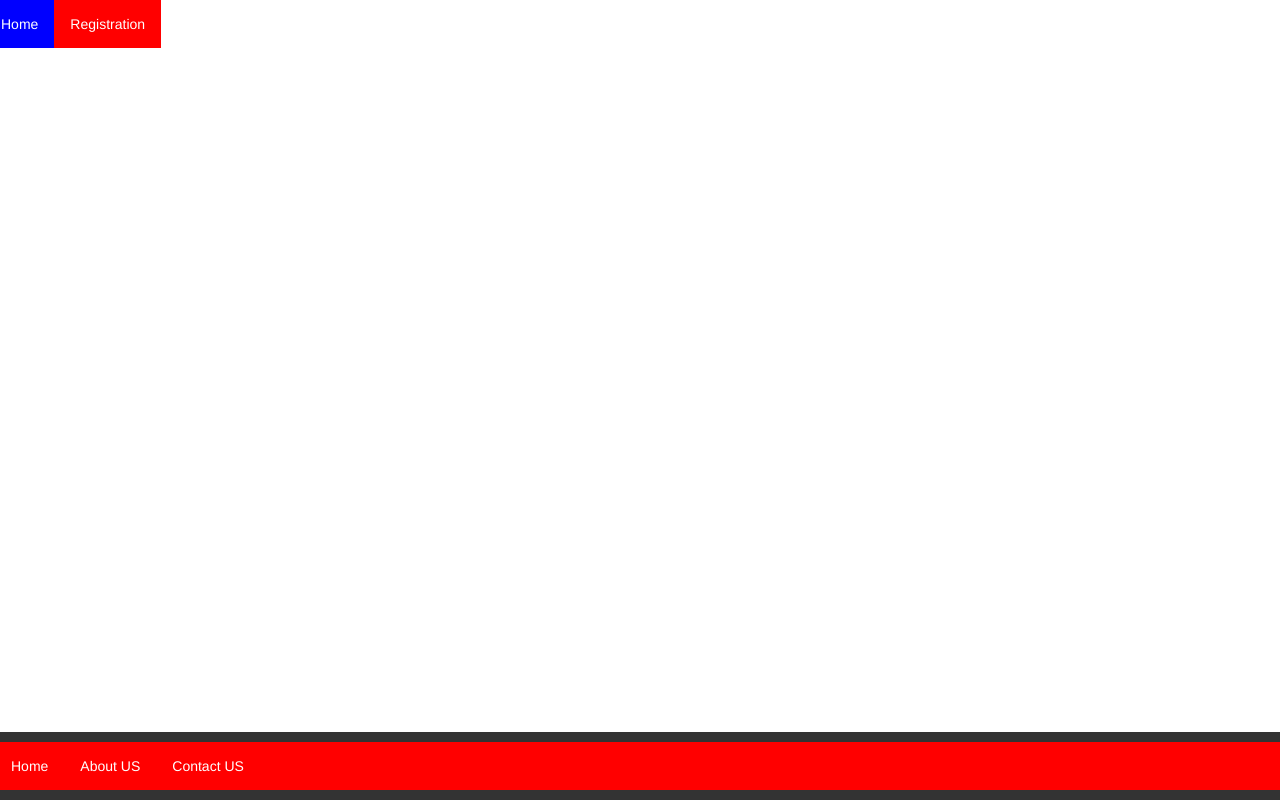
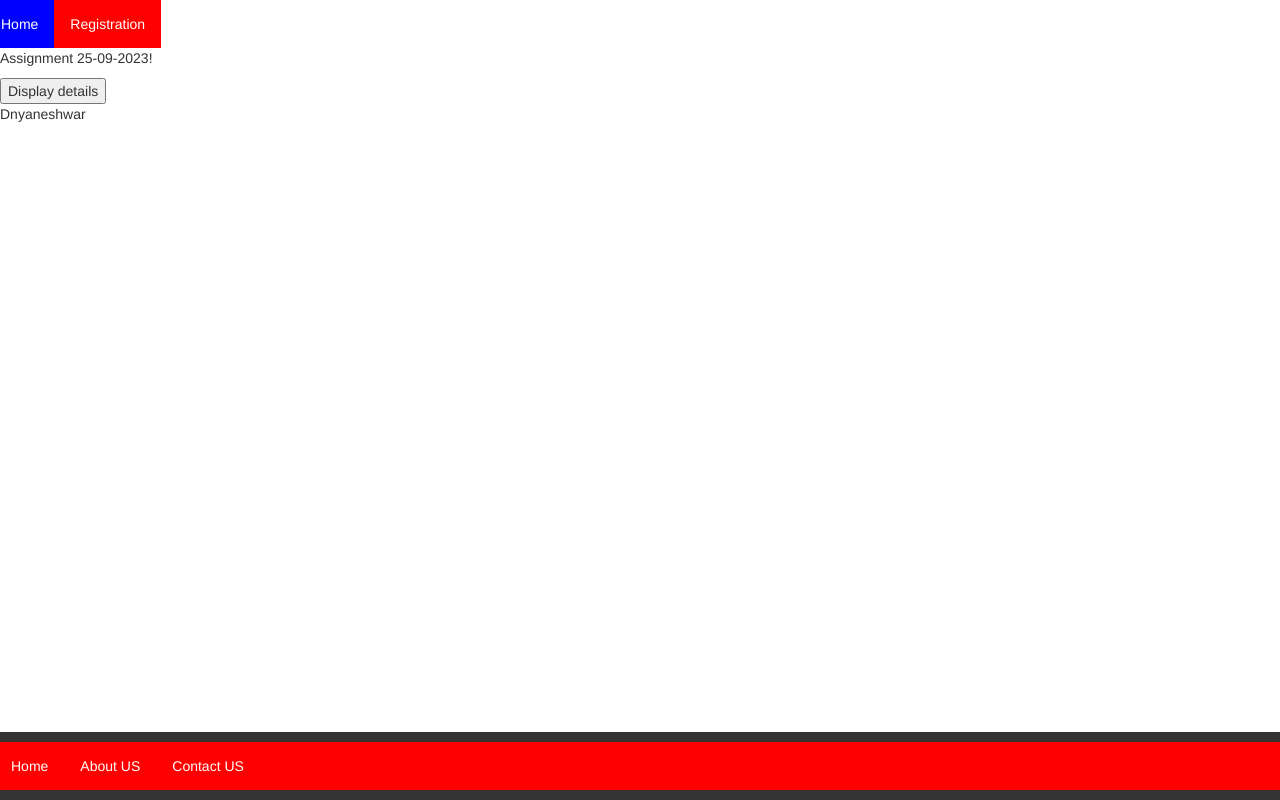
Before and after one commit to sdnyanesh352/quest-front, an Angular app: page /contactUs in a window 1280 px wide. Before the commit this address led to /. Built offline with nearby package versions, Linux system fonts and the light colour scheme.

Commit message:
contact page added

```diff
--- a/src/app/app-routing.module.ts
+++ b/src/app/app-routing.module.ts
@@ -1,12 +1,14 @@
 import { NgModule } from '@angular/core';
 import { RouterModule, Routes } from '@angular/router';
 import { HomeComponent } from './home/home.component';
+import { ContactUsComponent } from './components/contact-us/contact-us.component';
 
 const routes: Routes = [
 
   {path:"",component:HomeComponent},
 
-  {path:"employee",component:HomeComponent}
+  {path:"employee",component:HomeComponent},
+  {path:"contactUs",component:ContactUsComponent}
 
 ];
 @NgModule({
--- a/src/app/app.module.ts
+++ b/src/app/app.module.ts
@@ -11,6 +11,7 @@ import { FramesComponent } from './components/frames/frames.component';
 import { HeaderComponent } from './components/header/header.component';
 import { FooterComponent } from './components/footer/footer.component';
 import { Routes } from '@angular/router';
+import { ContactUsComponent } from './components/contact-us/contact-us.component';
 
 
 
@@ -22,7 +23,8 @@ import { Routes } from '@angular/router';
     SuccessAlertComponent,
     FramesComponent,
     HeaderComponent,
-    FooterComponent
+    FooterComponent,
+    ContactUsComponent
   ],
   imports: [
     BrowserModule,
--- /dev/null
+++ b/src/app/components/contact-us/contact-us.component.css
@@ -0,0 +1,4 @@
+.blue-background{
+    background-color: blue;
+    color: white;
+}
--- /dev/null
+++ b/src/app/components/contact-us/contact-us.component.html
@@ -0,0 +1,8 @@
+<p>Assignment 25-09-2023!</p>
+
+<button (click)="toggleText()">Display details</button>
+
+<p *ngIf="isVisible"> {{details}}</p>
+<ul>
+<p [ngClass]="{'blue-background':click>4}" *ngFor="let click of countClick">{{click}}</p>
+</ul>
--- /dev/null
+++ b/src/app/components/contact-us/contact-us.component.ts
@@ -0,0 +1,18 @@
+import { Component } from '@angular/core';
+
+@Component({
+  selector: 'app-contact-us',
+  templateUrl: './contact-us.component.html',
+  styleUrls: ['./contact-us.component.css']
+})
+export class ContactUsComponent {
+  details:string="Dnyaneshwar";
+  countClick:number[]=[];
+  isVisible:boolean=true;
+  toggleText(){
+    this.isVisible=!this.isVisible;
+    this.countClick.push(this.countClick.length+1);
+
+  }
+
+}
--- a/src/app/components/footer/footer.component.html
+++ b/src/app/components/footer/footer.component.html
@@ -7,7 +7,7 @@
                     <a>Home</a>
                 </li>
                 <li><a>About US</a></li>
-                <li><a>Contact US</a></li>
+                <li><a  routerLink="/contactUs" >Contact US</a></li>
             </ul>
         </div>
     </div>
```
Also changed, not shown: 1 other file (tests, documents, lock files or other folders).
